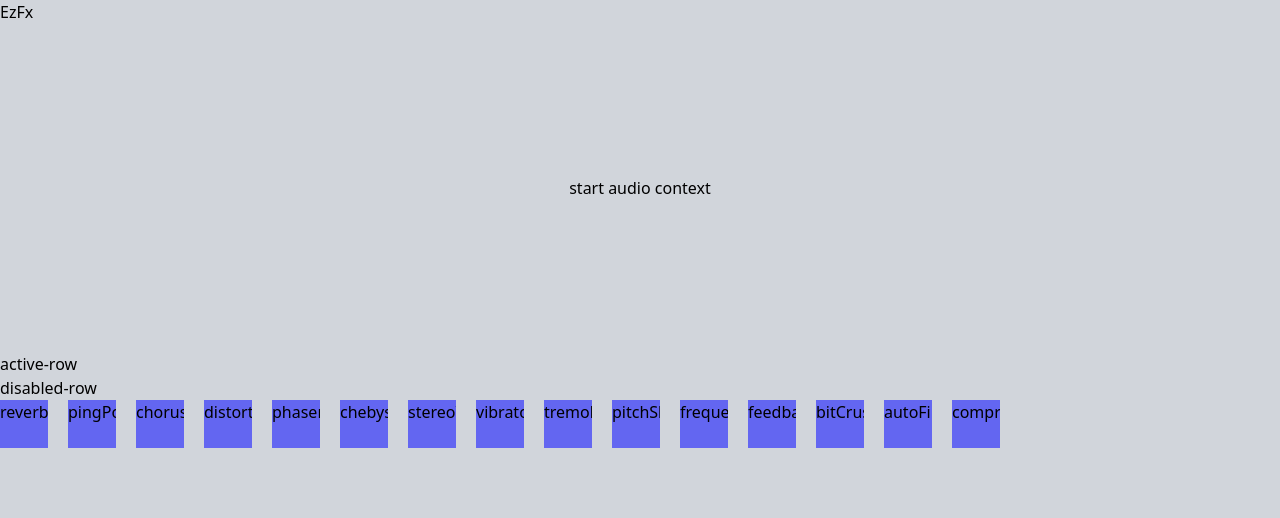
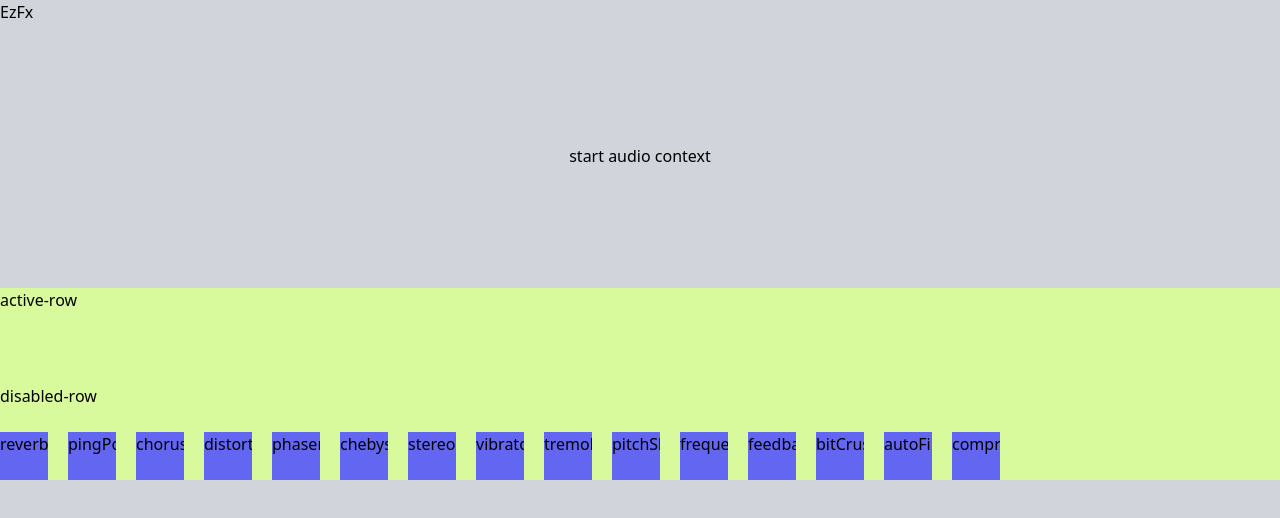
Before and after one commit to mkw2000/ez-fx, a React (Vite) app: page / in a window 1280 px wide. Shown: the top 518 px of the page. Built offline with nearby package versions, Linux system fonts and the light colour scheme.

Commit message:
fix styles

```diff
--- a/src/components/drag-drop/effect.tsx
+++ b/src/components/drag-drop/effect.tsx
@@ -1,5 +1,4 @@
 import { Draggable } from "@hello-pangea/dnd";
-import styled from "styled-components";
 
 type Props = {
   effectId: string;
--- a/src/components/drag-drop/fx-section.tsx
+++ b/src/components/drag-drop/fx-section.tsx
@@ -14,7 +14,8 @@ export function FxSection({ onSelect, row, effects }: Props) {
     <Droppable direction="horizontal" droppableId={row}>
       {(provided) => (
         <div
-          className="flex flex-col items-stretch justify-between min-h-full"
+          className="flex flex-col items-stretch justify-between min-h-full bg-lime-200 h-24
+          "
           ref={provided.innerRef}
         >
           <div>{row}</div>
```
